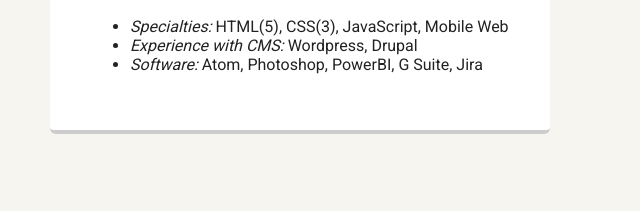
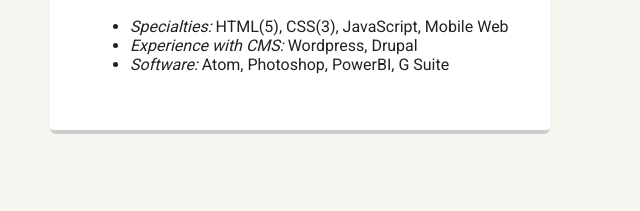
Before and after one commit to Zigelis/project-1-porfolio, a plain HTML site: page experience.html in a window 1280 px wide. Shown: the part 914-1125 px from the top of the page, 40-680 px from the left. Drawn offline with Linux system fonts and the light colour scheme; a web font is replaced by a local one.

Commit message:
Removed software

```diff
--- a/experience.html
+++ b/experience.html
@@ -38,7 +38,7 @@
         <ul>
           <li><em>Specialties:</em> HTML(5), CSS(3), JavaScript, Mobile Web</li>
           <li><em>Experience with CMS:</em> Wordpress, Drupal</li>
-          <li><em>Software:</em> Atom, Photoshop, PowerBI, G Suite, Jira</li>
+          <li><em>Software:</em> Atom, Photoshop, PowerBI, G Suite</li>
         </ul>
       </div>
 
```
